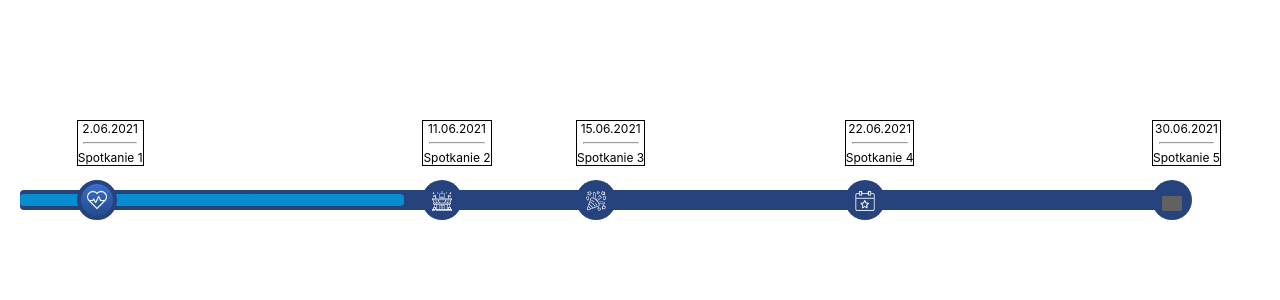
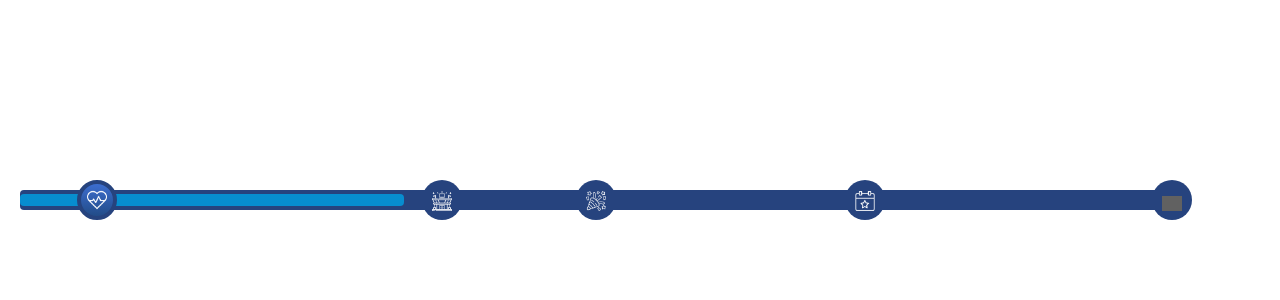
Before and after one commit to tomekts/os_czasu, a React (Create React App) app: page / in a window 1280 px wide. Shown: the top 300 px of the page. Built offline with nearby package versions, Linux system fonts and the light colour scheme; grey boxes are pictures that could not be loaded.

Commit message:
add show

```diff
--- a/src/Page/Main.css
+++ b/src/Page/Main.css
@@ -73,9 +73,13 @@ img{
 
 .Opis{
     position: absolute;
-    border: 1px solid;
+    width: 100px;
+    border: 2px solid #078ecf;;
+    background: linear-gradient(white, rgb(231, 231, 231));
     font-size: 12px;
     top: 120px;
 
-
 }
+.Hide{
+    display: none;
+}
--- a/src/Page/Main.js
+++ b/src/Page/Main.js
@@ -20,12 +20,16 @@ const Main = () => {
                 {Date?
                     Date.map((item, index) =>(
                         <>
-                        <div id={index} onMouseEnter={()=> {console.log(document.getElementById(index)); }} key={index} className={`Icon ${parseInt(item.data.substring(0,2))<=today?'Icon2':''} `} style={{left: parseInt(item.data.substring(0,2))*3+"%", top: isIE?'210px':''}}  >
+                        <div id={index}
+                        onMouseLeave={()=> {console.log(document.getElementById(item.nazwa).classList.add('Hide')); }}
+                        onMouseOut={()=> {console.log(document.getElementById(item.nazwa).classList.remove('Hide')); }}
+                        key={index} className={`Icon ${parseInt(item.data.substring(0,2))<=today?'Icon2':''} `}
+                        style={{left: parseInt(item.data.substring(0,2))*3+"%", top: isIE?'210px':''}}  >
                             {/* {parseInt(item.data.substring(0,2))}  */}
                             <img src={item.ikona} alt="logo"></img><br></br>
 
                         </div>
-                        <div className={'Opis'} style={{left: parseInt(item.data.substring(0,2))*3+"%", top: isIE?'150px':''}}>
+                        <div id={item.nazwa} className={'Opis Hide'} style={{left: parseInt(item.data.substring(0,2))*3+"%", top: isIE?'150px':''}}>
                                 {item.data}
                                 <hr width='80%'></hr>
                                 {item.nazwa}
```
